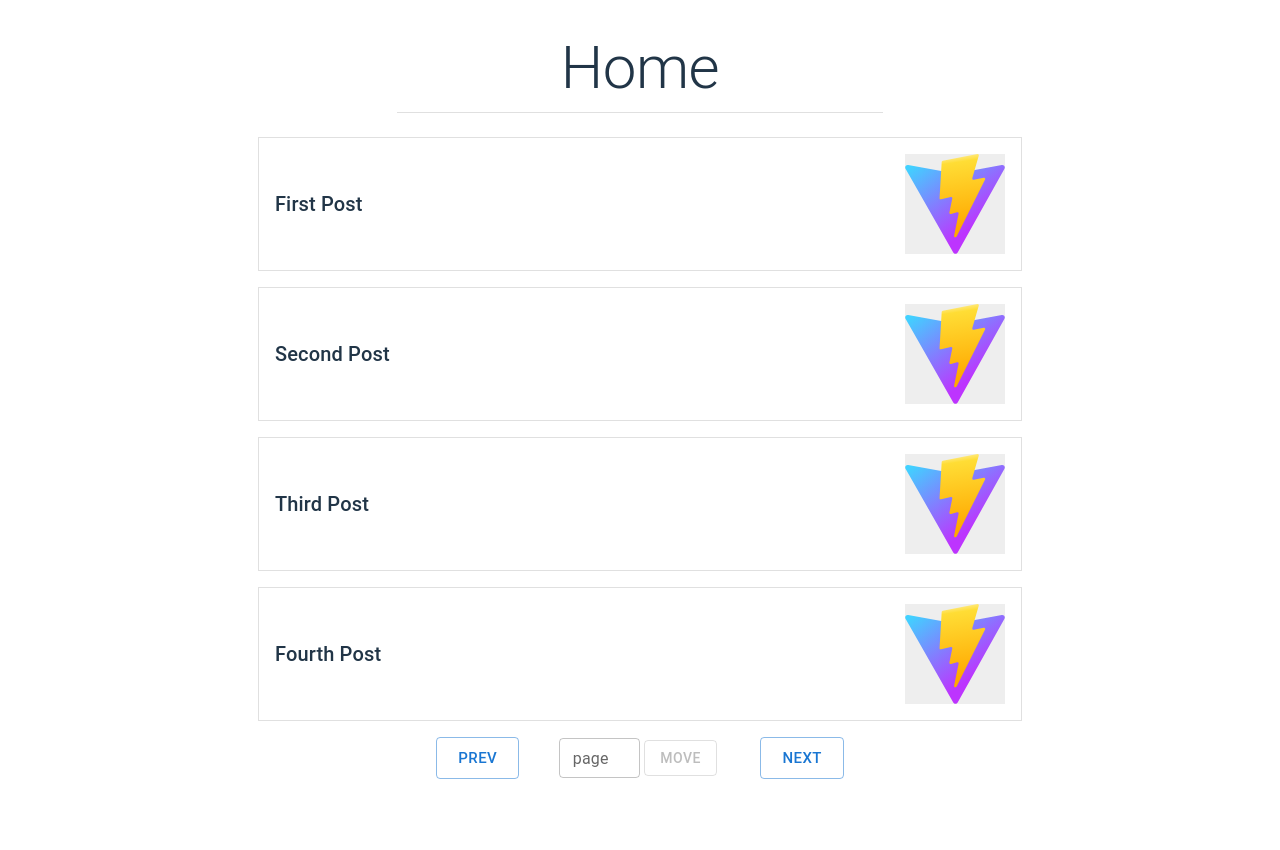
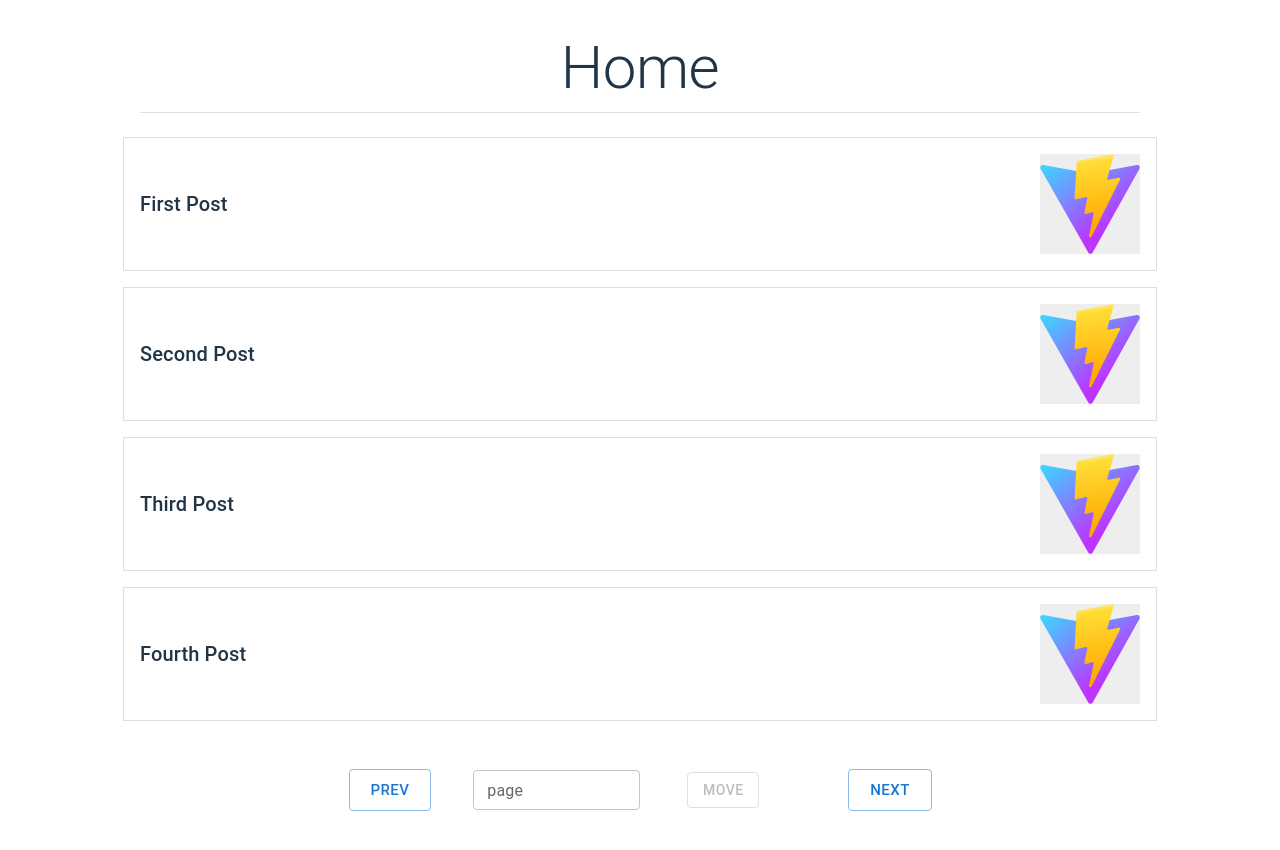
Before and after one commit to yamashitafumihiro/fumiweb-vitest, a React (Vite) app in the folder frontend/: page /home in a window 1280 px wide. Shown: the top 850 px of the page. Built offline with nearby package versions, Linux system fonts and the light colour scheme.

Commit message:
ウィンドウサイズを自動取得するフックの作成

```diff
--- a/frontend/src/components/HomePage.tsx
+++ b/frontend/src/components/HomePage.tsx
@@ -5,6 +5,7 @@ import {
     TextField,
     Typography
 } from "@mui/material";
+import {useWindowSize} from "../hooks/useWindowSize.tsx";
 
 const blogposts = [
     {id: 1, title: "First Post", imageUrl: "../public/vite.svg"},
@@ -19,6 +20,8 @@ const blogposts = [
 ];
 
 const HomePage: React.FC = () => {
+    const [width, height] = useWindowSize();
+
     const postsPerPage = 4;
     const maxPages = Math.ceil(blogposts.length / postsPerPage);
     const [inputPage, setInputPage] = useState<null | number>(null);
@@ -42,25 +45,23 @@ const HomePage: React.FC = () => {
 
     return (
         <Box sx={{
-            maxWidth: 1200,
             margin: 'auto',
-            width: '100%',
-            height: '100vh',
+            width: width * 0.8,
+            maxWidth: '1000px',
+            height: height,
             display: 'flex',
             flexDirection: 'column',
-            justifyContent: 'flex-start'
+            alignItem: 'center'
         }}>
             <Typography variant="h2" sx={{borderBottom: 1, borderColor: 'grey.300', pb: 1, mb: 3}}>Home</Typography>
-            <Box sx={{width: '100%', display: 'flex', flexDirection: 'column', alignItems: 'center'}}>
+            <Box sx={{display: 'flex', flexDirection: 'column', alignItems: 'center'}}>
                 {currentPostsList.map((post) => (
                     <Box key={post.id}
-                         sx={{width: '150%', border: 1, borderColor: 'grey.300', p: 2, mb: 2}}>
+                         sx={{width: '100%', border: 1, borderColor: 'grey.300', p: 2, mb: 2}}>
                         <Box sx={{
                             display: 'flex',
                             justifyContent: 'space-between',
                             alignItems: 'center',
-                            width: '100%',
-                            height: '100%'
                         }}>
                             <Typography variant="h6">{post.title}</Typography>
                             <Box sx={{width: 100, height: 100, bgcolor: 'grey.200'}}>
@@ -69,8 +70,9 @@ const HomePage: React.FC = () => {
                         </Box>
                     </Box>
                 ))}
-                <Grid container alignItems='center' marginBottom={4}>
-                    <Grid item xs={4}>
+                <Grid container alignItems='center' margin={4}>
+                    <Grid item xs={2}></Grid>
+                    <Grid item xs={2}>
                         <Button variant="outlined" size="large" onClick={handlePrevPage}>prev</Button>
                     </Grid>
                     <Grid item xs={2}>
@@ -87,9 +89,10 @@ const HomePage: React.FC = () => {
                         <Button variant="outlined" onClick={() => handleMoveClick()}
                                 disabled={!inputPage || inputPage > maxPages}>move</Button>
                     </Grid>
-                    <Grid item xs={4}>
+                    <Grid item xs={2}>
                         <Button variant="outlined" size="large" onClick={handleNextPage}>next</Button>
                     </Grid>
+                    <Grid item xs={2}></Grid>
                 </Grid>
             </Box>
         </Box>
--- /dev/null
+++ b/frontend/src/hooks/useWindowSize.tsx
@@ -0,0 +1,16 @@
+import {useLayoutEffect, useState} from 'react';
+
+export const useWindowSize = (): number[] => {
+    const [size, setSize] = useState([0, 0]);
+    useLayoutEffect(() => {
+        const updateSize = (): void => {
+            setSize([window.innerWidth, window.innerHeight]);
+        };
+
+        window.addEventListener('resize', updateSize);
+        updateSize();
+
+        return () => window.removeEventListener('resize', updateSize);
+    }, []);
+    return size;
+};
```
